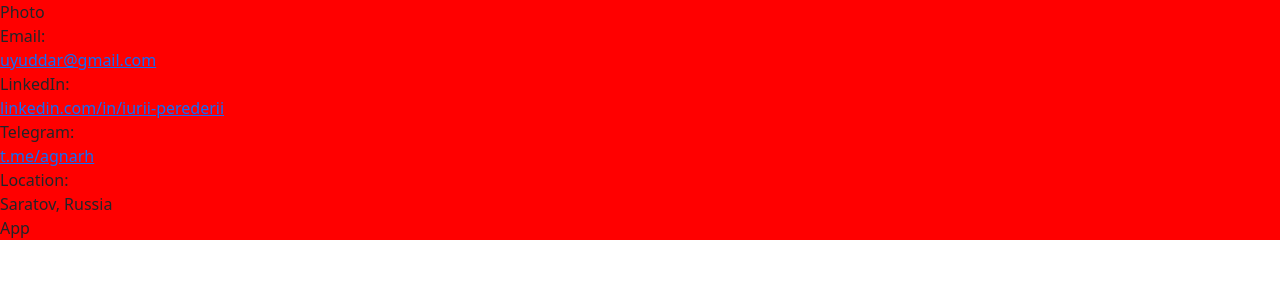
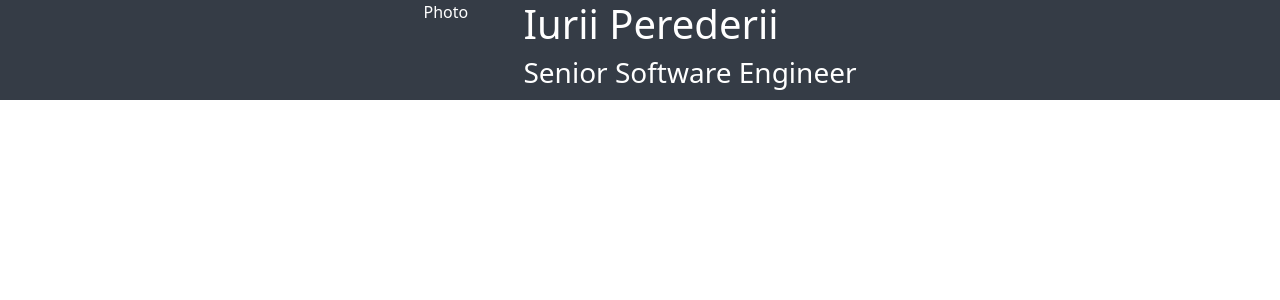
Before and after one commit to Agnarh/agnarh.github.io, a React app in the folder site/: page / in a window 1280 px wide. Shown: the top 300 px of the page. Built offline with nearby package versions, Linux system fonts and the light colour scheme.

Commit message:
Changing header

```diff
--- a/site/src/app.scss
+++ b/site/src/app.scss
@@ -3,6 +3,6 @@
 @import '~sanitize.css/typography.css';
 @import "~bootstrap/scss/bootstrap";
 
-.app {
-    background-color: red;
-}
+// .app {
+//     background-color: red;
+// }
--- a/site/src/app.tsx
+++ b/site/src/app.tsx
@@ -6,7 +6,6 @@ const App: FC = () => {
     return (
         <div className="app">
             <Header />
-            App
         </div>
     );
 };
--- /dev/null
+++ b/site/src/header/header.scss
@@ -0,0 +1,11 @@
+.header {
+    background-color: #353C46;
+    color: #fff;
+    display: flex;
+    justify-content: center;
+
+    .photo {
+        width: 100px;
+        height: 100px;
+    }
+}
--- a/site/src/header/header.tsx
+++ b/site/src/header/header.tsx
@@ -1,26 +1,13 @@
 import React, { FC } from 'react';
-import { ContactRecord } from './contactRecord';
+import './header.scss';
 
 export const Header: FC = () => {
     return (
-        <div>
-            <div>Photo</div>
+        <div className="header">
+            <div className="photo">Photo</div>
             <div>
-                <ContactRecord
-                    name="Email"
-                    href="mailto:uyuddar@gmail.com"
-                    value="uyuddar@gmail.com" />
-                <ContactRecord
-                    name="LinkedIn"
-                    href="https://www.linkedin.com/in/iurii-perederii"
-                    value="linkedin.com/in/iurii-perederii" />
-                <ContactRecord
-                    name="Telegram"
-                    href="https://t.me/agnarh"
-                    value="t.me/agnarh" />
-                <ContactRecord
-                    name="Location"
-                    value="Saratov, Russia" />
+                <h1>Iurii Perederii</h1>
+                <h3>Senior Software Engineer</h3>
             </div>
         </div>
     );
```
